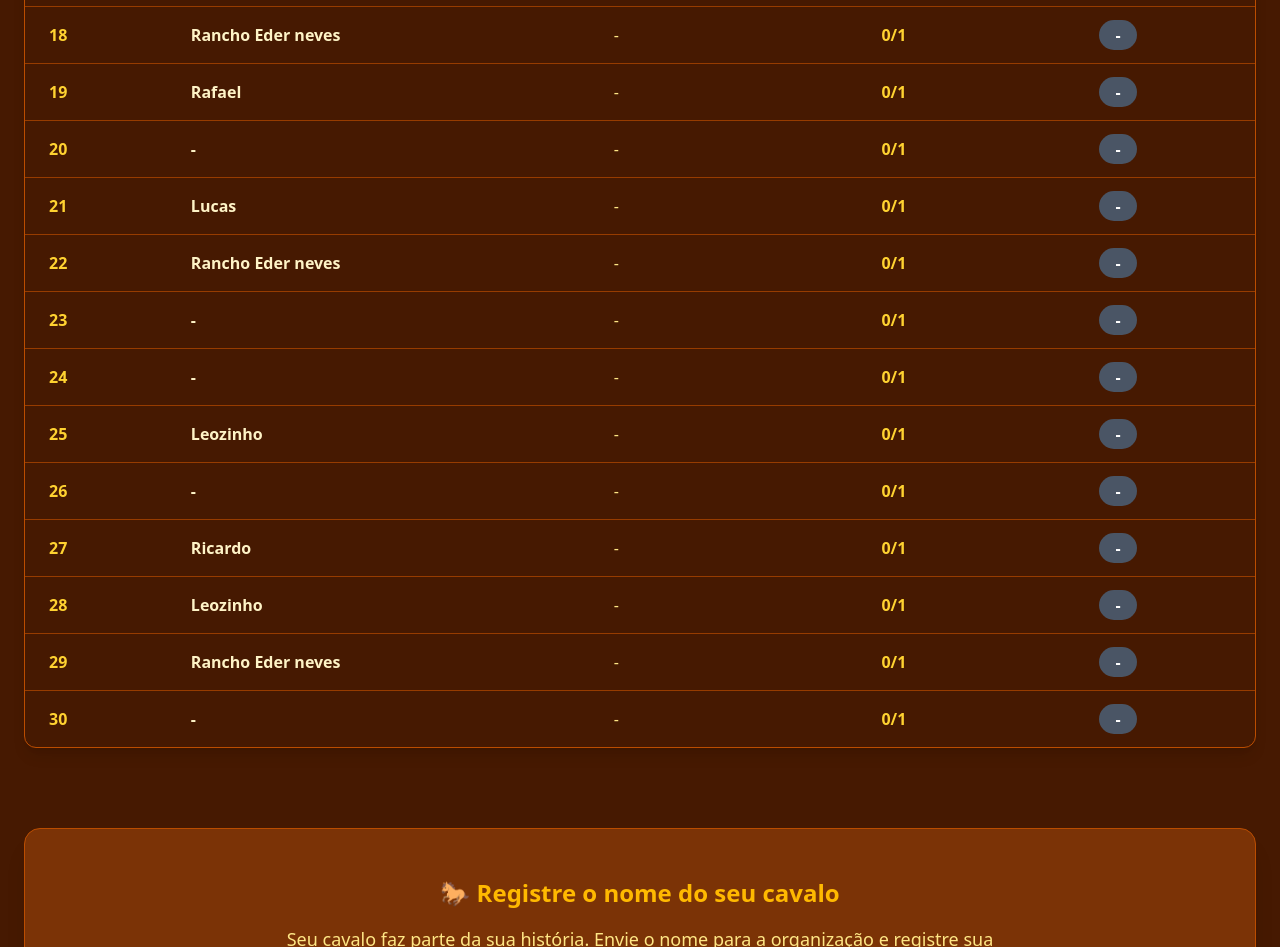
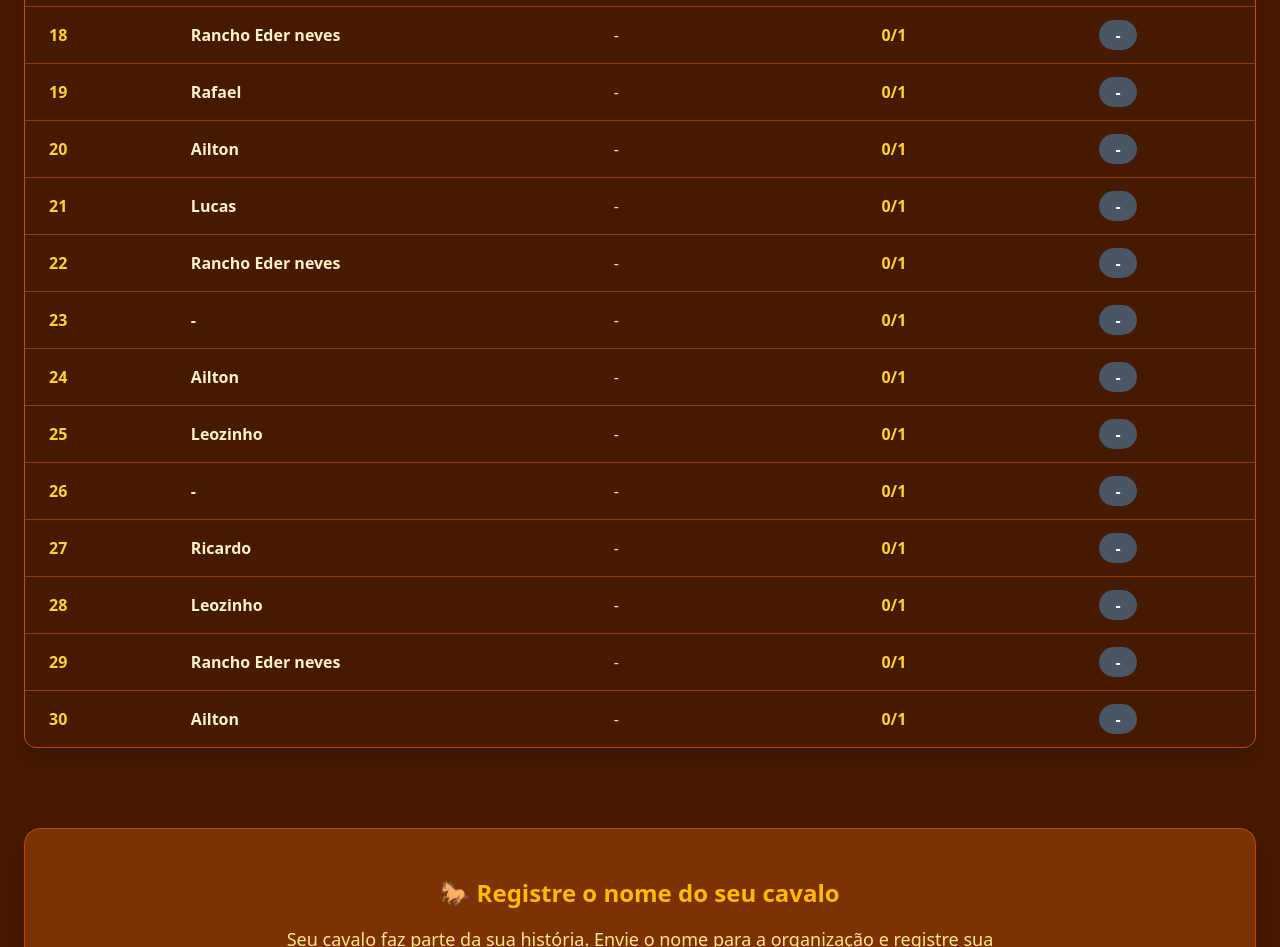
Before and after one commit to thaydionIA/vaquejada-hub, a Next.js app: page /eventos/rancho-pai-filho/participantes in a window 1280 px wide. Shown: the part 1780-2727 px from the top of the page. Built offline with nearby package versions, Linux system fonts and the light colour scheme.

Commit message:
-Participantes/Eventos:   3 Senhas adicionadas

```diff
--- a/data/eventos.ts
+++ b/data/eventos.ts
@@ -17,7 +17,7 @@ export const eventos: Event[] = [
     ticketPrice: 150,
     ticketLimitPerRider: 3,
 
-    ticketsSold: 25, // 👈 SE FOR IGUAL totalTickets = ESGOTADO
+    ticketsSold: 28, // 👈 SE FOR IGUAL totalTickets = ESGOTADO
 
     participants: [
       { nome: "João Silva", cavalo: "Relâmpago" },
--- a/data/participantes.ts
+++ b/data/participantes.ts
@@ -165,7 +165,7 @@ export const participantes: Participante[] = [
   },
   {
     eventoSlug: "rancho-pai-filho", //#20
-    nome: "-",
+    nome: "Ailton",
     cavalo: "-",
     boisDerrubados: 0,
     totalBois: 1,
@@ -197,7 +197,7 @@ export const participantes: Participante[] = [
   },
   {
     eventoSlug: "rancho-pai-filho", //#24
-    nome: "-",
+    nome: "Ailton",
     cavalo: "-",
     boisDerrubados: 0,
     totalBois: 1,
@@ -245,7 +245,7 @@ export const participantes: Participante[] = [
   },
   {
     eventoSlug: "rancho-pai-filho", //#30
-    nome: "-",
+    nome: "Ailton",
     cavalo: "-",
     boisDerrubados: 0,
     totalBois: 1,
```
